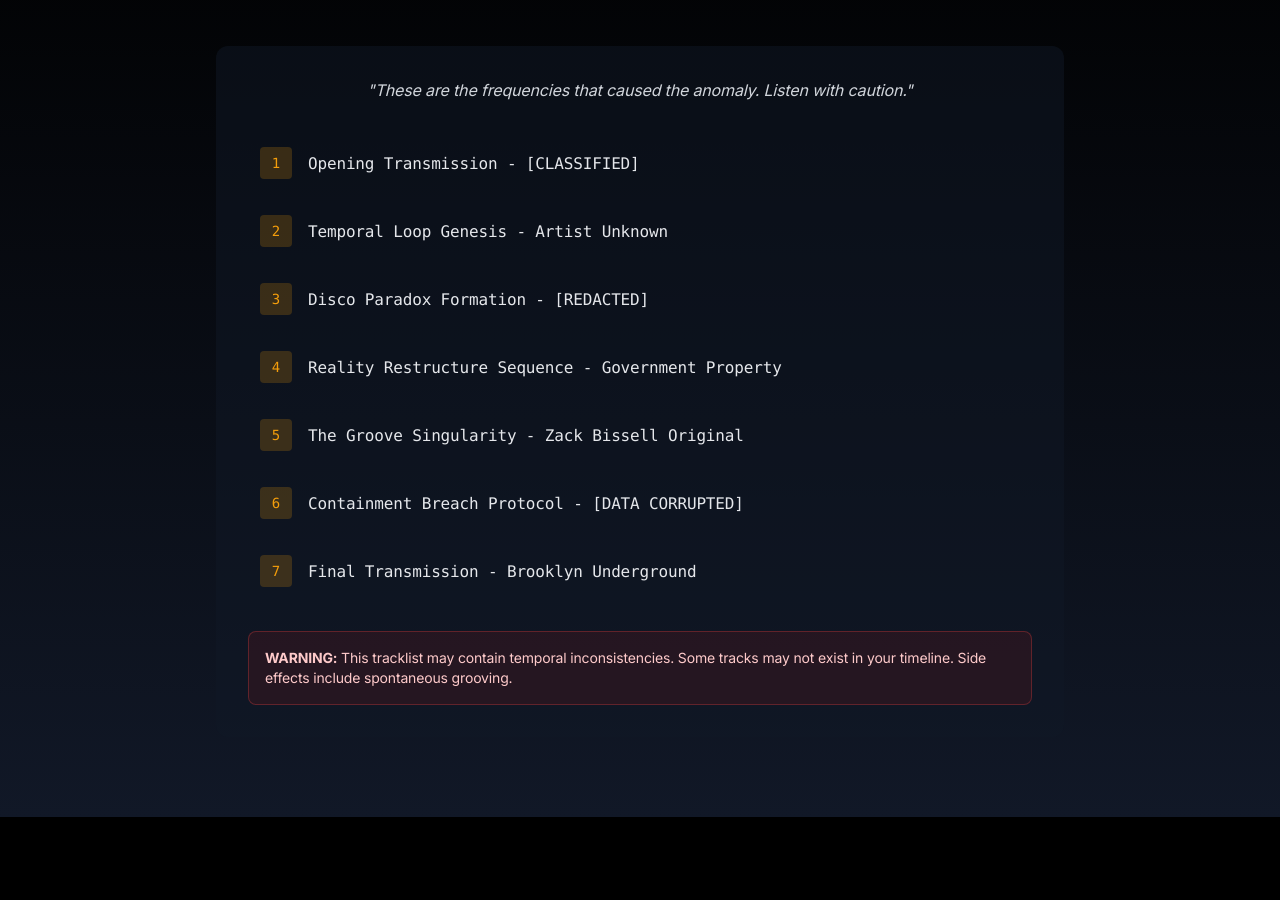
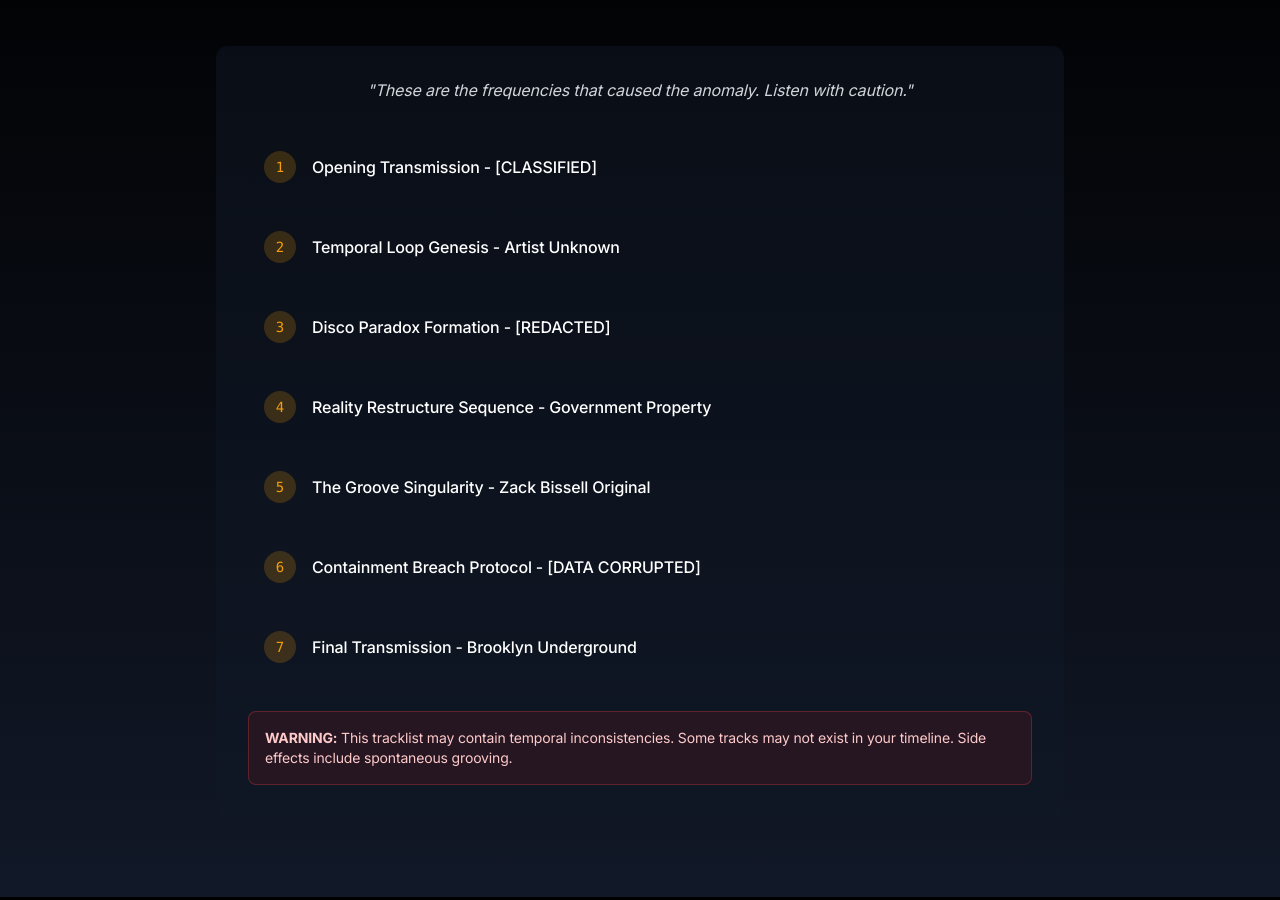
Before and after one commit to zackbissell/zackbissell.com, a React (Vite) app: page /disco-ascension in a window 1280 px wide. Shown: the part 2100-3000 px from the top of the page. Built offline with nearby package versions, Linux system fonts and the light colour scheme.

Commit message:
feat: add reusable Tracklist component

```diff
--- /dev/null
+++ b/src/components/Tracklist.tsx
@@ -0,0 +1,51 @@
+import React from 'react';
+
+export interface TrackItem {
+  title: string;
+  artist?: string;
+  time?: string;
+}
+
+interface TracklistProps {
+  tracks: TrackItem[];
+  className?: string;
+  itemClassName?: string;
+  indexClassName?: string;
+  timeClassName?: string;
+}
+
+const Tracklist: React.FC<TracklistProps> = ({
+  tracks,
+  className = '',
+  itemClassName = '',
+  indexClassName = '',
+  timeClassName = '',
+}) => {
+  return (
+    <div className={`space-y-4 ${className}`.trim()}>
+      {tracks.map((track, index) => (
+        <div
+          key={index}
+          className={`flex items-center gap-4 p-4 rounded-xl transition-colors ${itemClassName}`.trim()}
+        >
+          <div
+            className={`w-8 h-8 rounded-full flex items-center justify-center font-mono text-sm ${indexClassName}`.trim()}
+          >
+            {index + 1}
+          </div>
+          <div className="flex-grow">
+            <div className="text-callout text-white font-medium">{track.title}</div>
+            {track.artist && (
+              <div className="text-subheadline text-gray-400">{track.artist}</div>
+            )}
+          </div>
+          {track.time && (
+            <div className={`text-subheadline font-mono ${timeClassName}`.trim()}>{track.time}</div>
+          )}
+        </div>
+      ))}
+    </div>
+  );
+};
+
+export default Tracklist;
--- a/src/pages/DiscoAscension.tsx
+++ b/src/pages/DiscoAscension.tsx
@@ -3,9 +3,20 @@ import React, { useState } from 'react';
 import { Play, AlertTriangle, FileText, Clock, Radio } from 'lucide-react';
 import AlphaThetaCercleLoreBlock from '../components/AlphaThetaCercleLoreBlock';
 import Layout from '../components/Layout';
+import Tracklist from '../components/Tracklist';
 
 const DiscoAscension = () => {
   const [showConspiracy, setShowConspiracy] = useState(false);
+
+  const tracklist = [
+    { title: 'Opening Transmission - [CLASSIFIED]' },
+    { title: 'Temporal Loop Genesis - Artist Unknown' },
+    { title: 'Disco Paradox Formation - [REDACTED]' },
+    { title: 'Reality Restructure Sequence - Government Property' },
+    { title: 'The Groove Singularity - Zack Bissell Original' },
+    { title: 'Containment Breach Protocol - [DATA CORRUPTED]' },
+    { title: 'Final Transmission - Brooklyn Underground' },
+  ];
 
   return (
     <Layout>
@@ -189,25 +200,12 @@ const DiscoAscension = () => {
               </p>
             </div>
 
-            {/* Placeholder for tracklist - would be populated with actual tracks */}
-            <div className="space-y-3">
-              {[
-                "Opening Transmission - [CLASSIFIED]",
-                "Temporal Loop Genesis - Artist Unknown",
-                "Disco Paradox Formation - [REDACTED]",
-                "Reality Restructure Sequence - Government Property",
-                "The Groove Singularity - Zack Bissell Original",
-                "Containment Breach Protocol - [DATA CORRUPTED]",
-                "Final Transmission - Brooklyn Underground"
-              ].map((track, index) => (
-                <div key={index} className="flex items-center gap-4 p-3 hover:bg-amber-500/10 rounded-lg transition-colors">
-                  <div className="w-8 h-8 bg-amber-500/20 rounded flex items-center justify-center text-amber-500 font-mono text-sm">
-                    {index + 1}
-                  </div>
-                  <div className="text-gray-200 font-mono">{track}</div>
-                </div>
-              ))}
-            </div>
+            <Tracklist
+              tracks={tracklist}
+              className="space-y-3"
+              itemClassName="hover:bg-amber-500/10 p-3"
+              indexClassName="bg-amber-500/20 text-amber-500"
+            />
 
             <div className="mt-8 p-4 bg-red-900/20 border border-red-500/30 rounded-lg">
               <p className="text-red-200 text-sm">
--- a/src/pages/NostalgiaTrap.tsx
+++ b/src/pages/NostalgiaTrap.tsx
@@ -2,6 +2,7 @@
 import React, { useState, useEffect } from 'react';
 import { Play, Heart, AlertCircle, Clock, Music, Share } from 'lucide-react';
 import Layout from '../components/Layout';
+import Tracklist from '../components/Tracklist';
 
 const NostalgiaTrap = () => {
   const [emotionalState, setEmotionalState] = useState('');
@@ -239,20 +240,12 @@ const NostalgiaTrap = () => {
           </h2>
 
           <div className="world-card p-8">
-            <div className="space-y-4">
-              {tracklist.map((track, index) => (
-                <div key={index} className="flex items-center gap-4 p-4 hover:bg-purple-500/10 rounded-xl transition-colors group">
-                  <div className="w-8 h-8 bg-purple-500/20 rounded-full flex items-center justify-center text-purple-400 font-mono text-sm group-hover:bg-purple-500/30">
-                    {index + 1}
-                  </div>
-                  <div className="flex-grow">
-                    <div className="text-callout text-white font-medium">{track.title}</div>
-                    <div className="text-subheadline text-gray-400">{track.artist}</div>
-                  </div>
-                  <div className="text-subheadline text-amber-500 font-mono">{track.time}</div>
-                </div>
-              ))}
-            </div>
+            <Tracklist
+              tracks={tracklist}
+              itemClassName="hover:bg-purple-500/10 group"
+              indexClassName="bg-purple-500/20 text-purple-400 group-hover:bg-purple-500/30"
+              timeClassName="text-amber-500"
+            />
 
             <div className="mt-8 p-6 bg-red-900/20 border border-red-500/30 rounded-xl">
               <p className="text-red-200 text-callout">
--- a/src/pages/RoleModel.tsx
+++ b/src/pages/RoleModel.tsx
@@ -2,6 +2,7 @@
 import React, { useState } from 'react';
 import { Play, Coffee, Zap, AlertTriangle, Clock, FileText, Radio } from 'lucide-react';
 import Layout from '../components/Layout';
+import Tracklist from '../components/Tracklist';
 
 const RoleModel = () => {
   const [showLegalDisclaimer, setShowLegalDisclaimer] = useState(false);
@@ -283,20 +284,13 @@ const RoleModel = () => {
               </p>
             </div>
 
-            <div className="space-y-3">
-              {tracklist.map((track, index) => (
-                <div key={index} className="flex items-center gap-4 p-3 hover:bg-yellow-500/10 rounded-lg transition-colors group">
-                  <div className="w-8 h-8 bg-yellow-500/20 rounded-full flex items-center justify-center text-yellow-400 font-mono text-sm group-hover:bg-yellow-500/30">
-                    {index + 1}
-                  </div>
-                  <div className="flex-grow">
-                    <div className="text-callout text-white font-medium">{track.title}</div>
-                    <div className="text-subheadline text-gray-400">{track.artist}</div>
-                  </div>
-                  <div className="text-subheadline text-amber-500 font-mono">{track.time}</div>
-                </div>
-              ))}
-            </div>
+            <Tracklist
+              tracks={tracklist}
+              className="space-y-3"
+              itemClassName="hover:bg-yellow-500/10 group p-3"
+              indexClassName="bg-yellow-500/20 text-yellow-400 group-hover:bg-yellow-500/30"
+              timeClassName="text-amber-500"
+            />
 
             <div className="mt-8 p-6 bg-yellow-900/20 border border-yellow-500/30 rounded-xl">
               <p className="text-yellow-200 text-callout">
```
